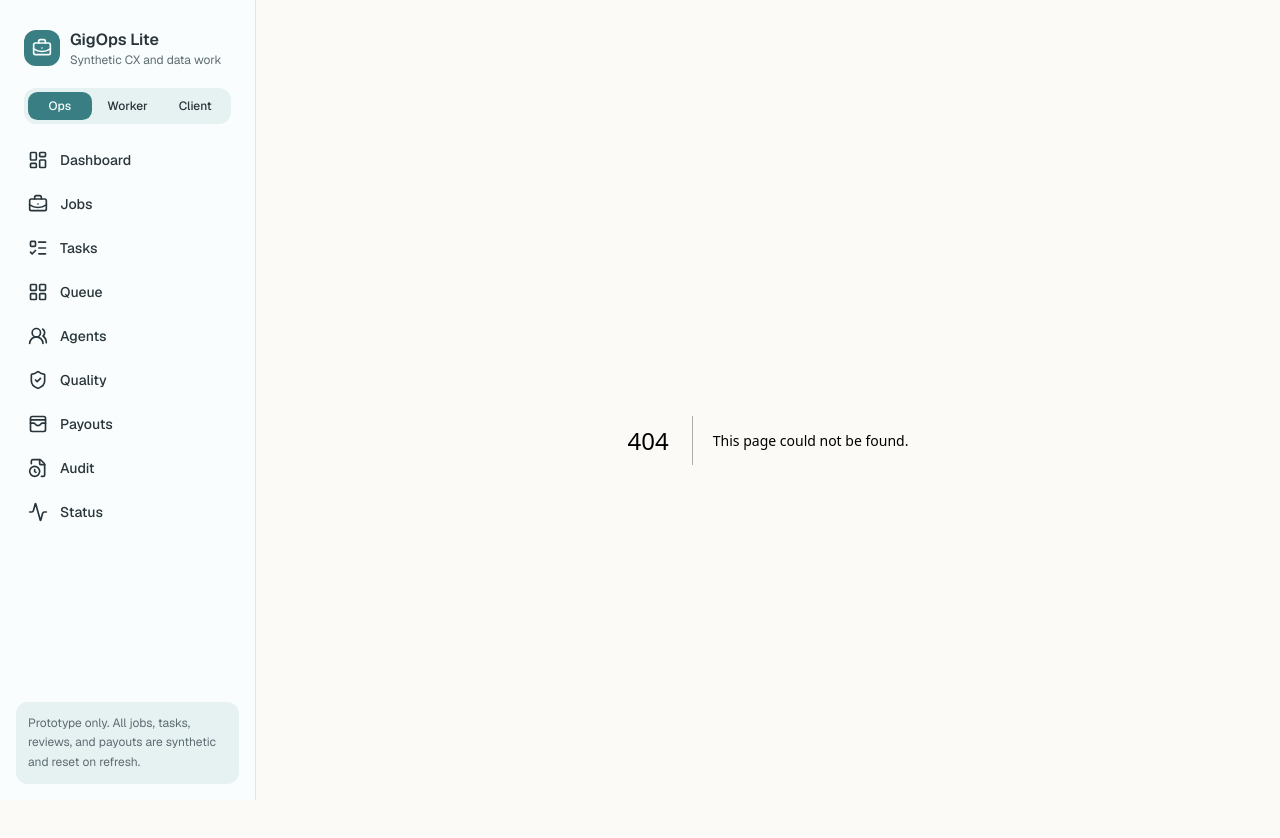
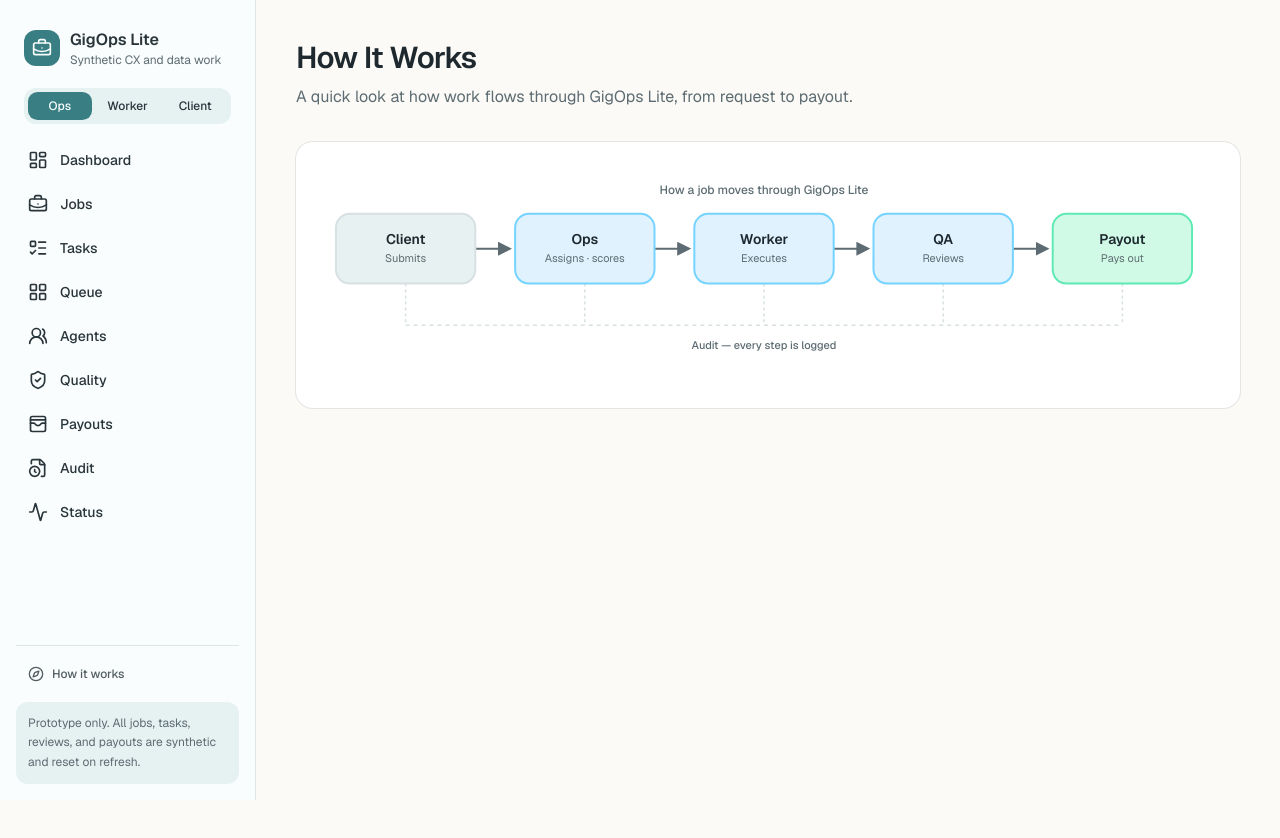
Before and after one commit to YogaWithParas/gigops-lite, a Next.js app in the folder frontend/: page /how-it-works in a window 1280 px wide. Before the commit this address had no page. Shown: the top 838 px of the page. After the commit the page ends 800 px from the top, so only its background shows below. Built offline with nearby package versions, Linux system fonts and the light colour scheme.

Commit message:
Add How It Works flow diagram page

```diff
--- /dev/null
+++ b/frontend/app/how-it-works/page.tsx
@@ -0,0 +1,20 @@
+import { PageHeader } from "@/components/page-header"
+import { HowItWorksDiagram } from "@/components/how-it-works-diagram"
+import { Card, CardContent } from "@/components/ui/card"
+
+export default function HowItWorksPage() {
+  return (
+    <>
+      <PageHeader
+        title="How It Works"
+        description="A quick look at how work flows through GigOps Lite, from request to payout."
+      />
+
+      <Card>
+        <CardContent className="p-5">
+          <HowItWorksDiagram />
+        </CardContent>
+      </Card>
+    </>
+  )
+}
--- a/frontend/components/app-shell.tsx
+++ b/frontend/components/app-shell.tsx
@@ -14,6 +14,7 @@ import {
   Activity,
   LayoutGrid,
   ClipboardList,
+  Compass,
   Menu,
   X,
 } from "lucide-react"
@@ -115,6 +116,21 @@ function NavLinks({ items, onNavigate }: { items: typeof opsNavItems; onNavigate
   )
 }
 
+function MetaLinks({ onNavigate }: { onNavigate?: () => void }) {
+  return (
+    <div className="flex flex-col gap-1 border-t border-sidebar-border pt-3">
+      <Link
+        href="/how-it-works"
+        onClick={onNavigate}
+        className="flex items-center gap-2 rounded-lg px-3 py-2 text-xs font-medium text-sidebar-foreground/80 transition-colors hover:bg-sidebar-accent hover:text-sidebar-accent-foreground"
+      >
+        <Compass className="size-4 shrink-0" aria-hidden="true" />
+        How it works
+      </Link>
+    </div>
+  )
+}
+
 function Brand() {
   return (
     <Link
@@ -150,7 +166,8 @@ export function AppShell({ children }: { children: React.ReactNode }) {
         <div className="mt-4 flex-1">
           <NavLinks items={navItems} />
         </div>
-        <div className="rounded-lg bg-sidebar-accent p-3 text-xs leading-relaxed text-muted-foreground">
+        <MetaLinks />
+        <div className="mt-3 rounded-lg bg-sidebar-accent p-3 text-xs leading-relaxed text-muted-foreground">
           Prototype only. All jobs, tasks, reviews, and payouts are synthetic and reset on refresh.
         </div>
       </aside>
@@ -173,6 +190,7 @@ export function AppShell({ children }: { children: React.ReactNode }) {
         <div className="space-y-3 border-b border-border bg-sidebar px-4 py-3 lg:hidden">
           <RoleSwitcher />
           <NavLinks items={navItems} onNavigate={() => setMobileOpen(false)} />
+          <MetaLinks onNavigate={() => setMobileOpen(false)} />
         </div>
       )}
 
--- /dev/null
+++ b/frontend/components/how-it-works-diagram.tsx
@@ -0,0 +1,106 @@
+type FlowTone = "neutral" | "progress" | "done"
+
+const toneStyle: Record<FlowTone, { rect: string }> = {
+  neutral: { rect: "fill-secondary stroke-border" },
+  progress: { rect: "fill-sky-100 stroke-sky-300" },
+  done: { rect: "fill-emerald-100 stroke-emerald-300" },
+}
+
+const nodes: { key: string; label: string; sub: string; tone: FlowTone; cx: number }[] = [
+  { key: "client", label: "Client", sub: "Submits", tone: "neutral", cx: 90 },
+  { key: "ops", label: "Ops", sub: "Assigns · scores", tone: "progress", cx: 270 },
+  { key: "worker", label: "Worker", sub: "Executes", tone: "progress", cx: 450 },
+  { key: "qa", label: "QA", sub: "Reviews", tone: "progress", cx: 630 },
+  { key: "payout", label: "Payout", sub: "Pays out", tone: "done", cx: 810 },
+]
+
+const NODE_WIDTH = 140
+const NODE_HEIGHT = 70
+const NODE_TOP = 36
+const NODE_BOTTOM = NODE_TOP + NODE_HEIGHT
+const NODE_CENTER_Y = NODE_TOP + NODE_HEIGHT / 2
+const AUDIT_LINE_Y = 148
+
+export function HowItWorksDiagram() {
+  return (
+    <div className="w-full overflow-x-auto">
+      <svg
+        viewBox="0 0 900 195"
+        role="img"
+        aria-label="Flow diagram: Client submits, Ops assigns and scores, Worker executes, QA reviews, then Payout. Every step is logged in the audit trail."
+        className="h-auto w-full min-w-[640px] max-w-4xl"
+      >
+        <defs>
+          <marker id="how-it-works-arrow" viewBox="0 0 10 10" refX="8" refY="5" markerWidth="7" markerHeight="7" orient="auto-start-reverse">
+            <path d="M0,0 L10,5 L0,10 z" className="fill-muted-foreground" />
+          </marker>
+        </defs>
+
+        <text x="450" y="16" textAnchor="middle" className="fill-muted-foreground text-[12px] font-medium">
+          How a job moves through GigOps Lite
+        </text>
+
+        {nodes.slice(0, -1).map((node, index) => {
+          const next = nodes[index + 1]
+          const x1 = node.cx + NODE_WIDTH / 2
+          const x2 = next.cx - NODE_WIDTH / 2
+          return (
+            <line
+              key={`arrow-${node.key}`}
+              x1={x1}
+              y1={NODE_CENTER_Y}
+              x2={x2 - 6}
+              y2={NODE_CENTER_Y}
+              strokeWidth="2"
+              className="stroke-muted-foreground"
+              markerEnd="url(#how-it-works-arrow)"
+            />
+          )
+        })}
+
+        <line
+          x1={nodes[0].cx}
+          y1={AUDIT_LINE_Y}
+          x2={nodes[nodes.length - 1].cx}
+          y2={AUDIT_LINE_Y}
+          strokeWidth="1.5"
+          strokeDasharray="4 4"
+          className="stroke-border"
+        />
+        <text x="450" y={AUDIT_LINE_Y + 24} textAnchor="middle" className="fill-muted-foreground text-[11px] font-medium">
+          Audit — every step is logged
+        </text>
+
+        {nodes.map((node) => (
+          <g key={node.key}>
+            <line
+              x1={node.cx}
+              y1={NODE_BOTTOM}
+              x2={node.cx}
+              y2={AUDIT_LINE_Y}
+              strokeWidth="1.5"
+              strokeDasharray="3 3"
+              className="stroke-border"
+            />
+            <rect
+              x={node.cx - NODE_WIDTH / 2}
+              y={NODE_TOP}
+              width={NODE_WIDTH}
+              height={NODE_HEIGHT}
+              rx="14"
+              ry="14"
+              strokeWidth="2"
+              className={toneStyle[node.tone].rect}
+            />
+            <text x={node.cx} y={NODE_TOP + 30} textAnchor="middle" className="fill-foreground text-[14px] font-semibold">
+              {node.label}
+            </text>
+            <text x={node.cx} y={NODE_TOP + 48} textAnchor="middle" className="fill-muted-foreground text-[11px]">
+              {node.sub}
+            </text>
+          </g>
+        ))}
+      </svg>
+    </div>
+  )
+}
```
